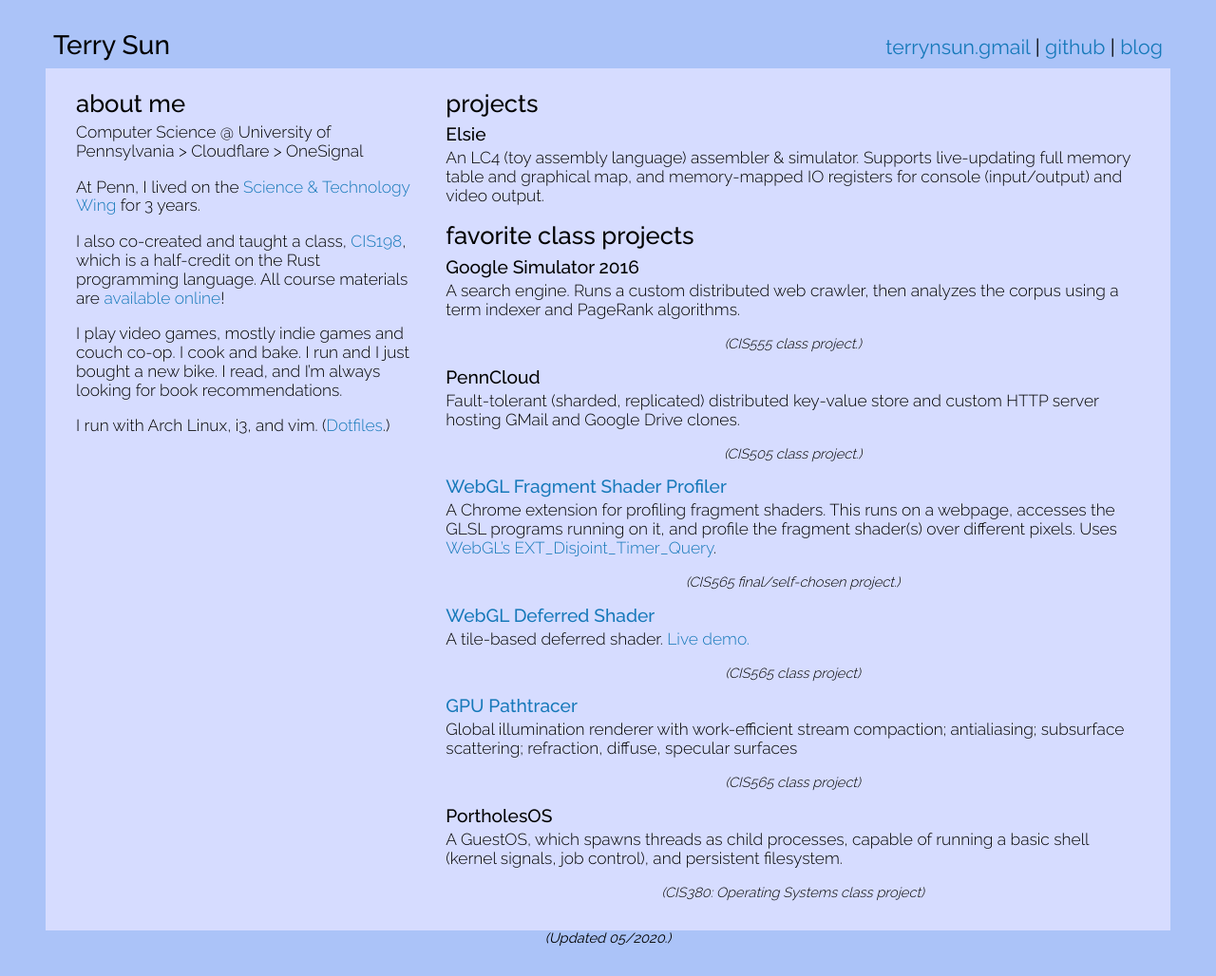
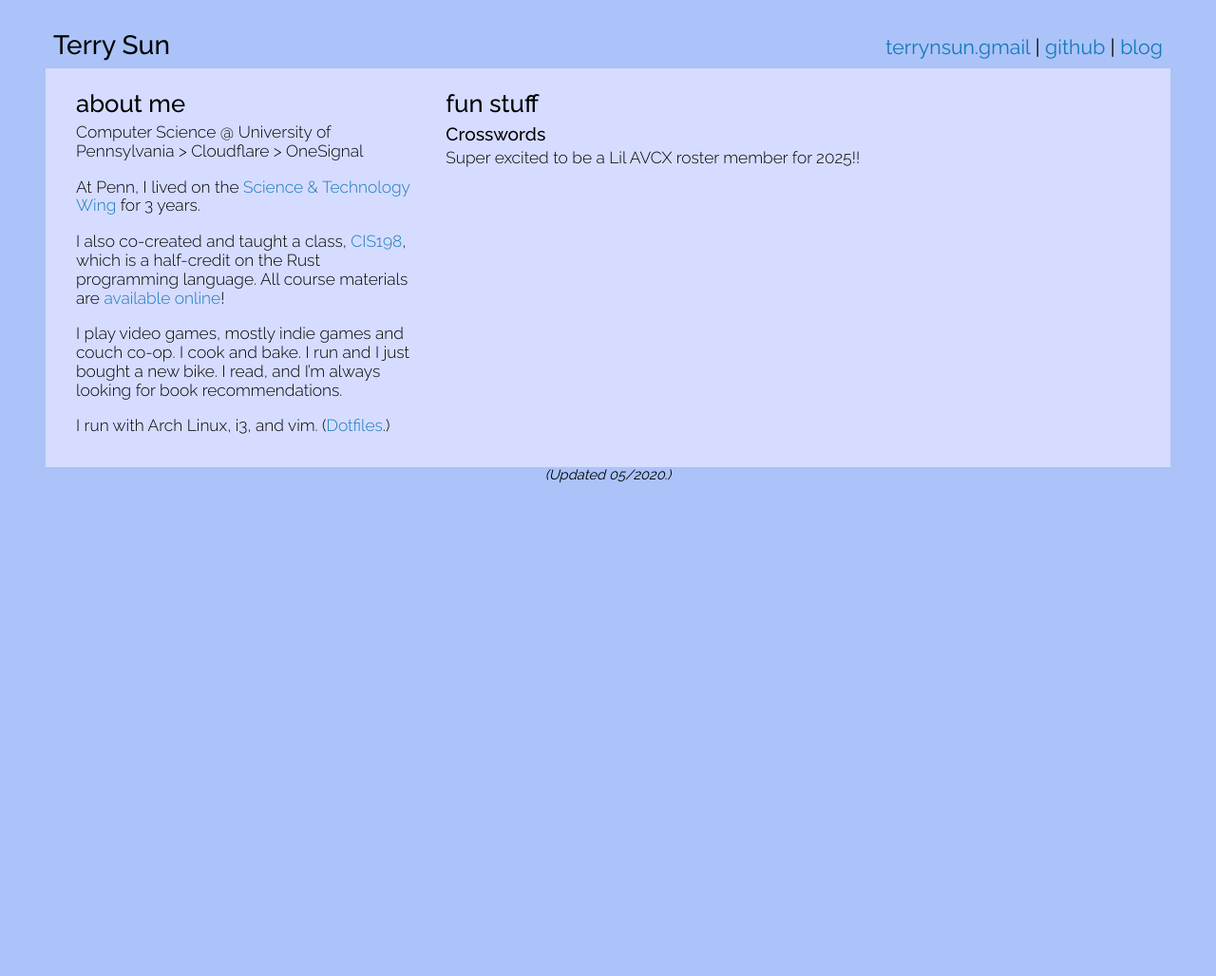
Before and after one commit to terrynsun/terrynsun.github.io, a Jekyll site: the page built from index.md, in a window 1280 px wide. Shown: the whole page at 95% size. Built offline with Jekyll 4.4.1, drawn with Linux system fonts in a browser that asks for light colours; after the commit the page ends 900 px from its top, so only the background shows below that.

Commit message:
Remove school projects

```diff
--- a/index.md
+++ b/index.md
@@ -30,60 +30,10 @@ I run with Arch Linux, i3, and vim. ([Dotfiles].)
 
 <div id="projects">
 
-# projects
+# fun stuff
 
-## Elsie
+## Crosswords
 
-An LC4 (toy assembly language) assembler & simulator. Supports
-live-updating full memory table and graphical map, and memory-mapped IO
-registers for console (input/output) and video output.
-
-
-# favorite class projects
-
-## Google Simulator 2016
-
-A search engine. Runs a custom distributed web crawler, then analyzes the corpus
-using a term indexer and PageRank algorithms.
-<p class="note">(CIS555 class project.)</p>
-
-
-## PennCloud
-
-Fault-tolerant (sharded, replicated) distributed key-value store and custom HTTP
-server hosting GMail and Google Drive clones.
-<p class="note">(CIS505 class project.)</p>
-
-
-## [WebGL Fragment Shader Profiler](https://github.com/terrynsun/WebGL-Fragment-Shader-Profiler)
-
-A Chrome extension for profiling fragment shaders. This runs on a webpage,
-accesses the GLSL programs running on it, and profile the fragment shader(s) over
-different pixels. Uses [WebGL's EXT_Disjoint_Timer_Query].
-
-<p class="note">(CIS565 final/self-chosen project.)</p>
-
-[WebGL's EXT_Disjoint_Timer_Query]: https://developer.mozilla.org/en-US/docs/Web/API/EXT_disjoint_timer_query
-
-
-## [WebGL Deferred Shader](https://github.com/terrynsun/WebGL-Deferred-Shader)
-
-A tile-based deferred shader.
-[Live demo.](http://terrysun.blue/WebGL-Deferred-Shader)
-<p class="note">(CIS565 class project)</p>
-
-
-
-## [GPU Pathtracer](https://github.com/terrynsun/CIS565-P3-CUDA-Path-Tracer)
-
-Global illumination renderer with work-efficient stream compaction; antialiasing; subsurface scattering; refraction, diffuse, specular surfaces
-<p class="note">(CIS565 class project)</p>
-
-
-## PortholesOS
-
-<p>A GuestOS, which spawns threads as child processes, capable of running a
-basic shell (kernel signals, job control), and persistent filesystem.</p>
-<p class="note">(CIS380: Operating Systems class project) </p>
+Super excited to be a Lil AVCX roster member for 2025!!
 
 </div>
```
